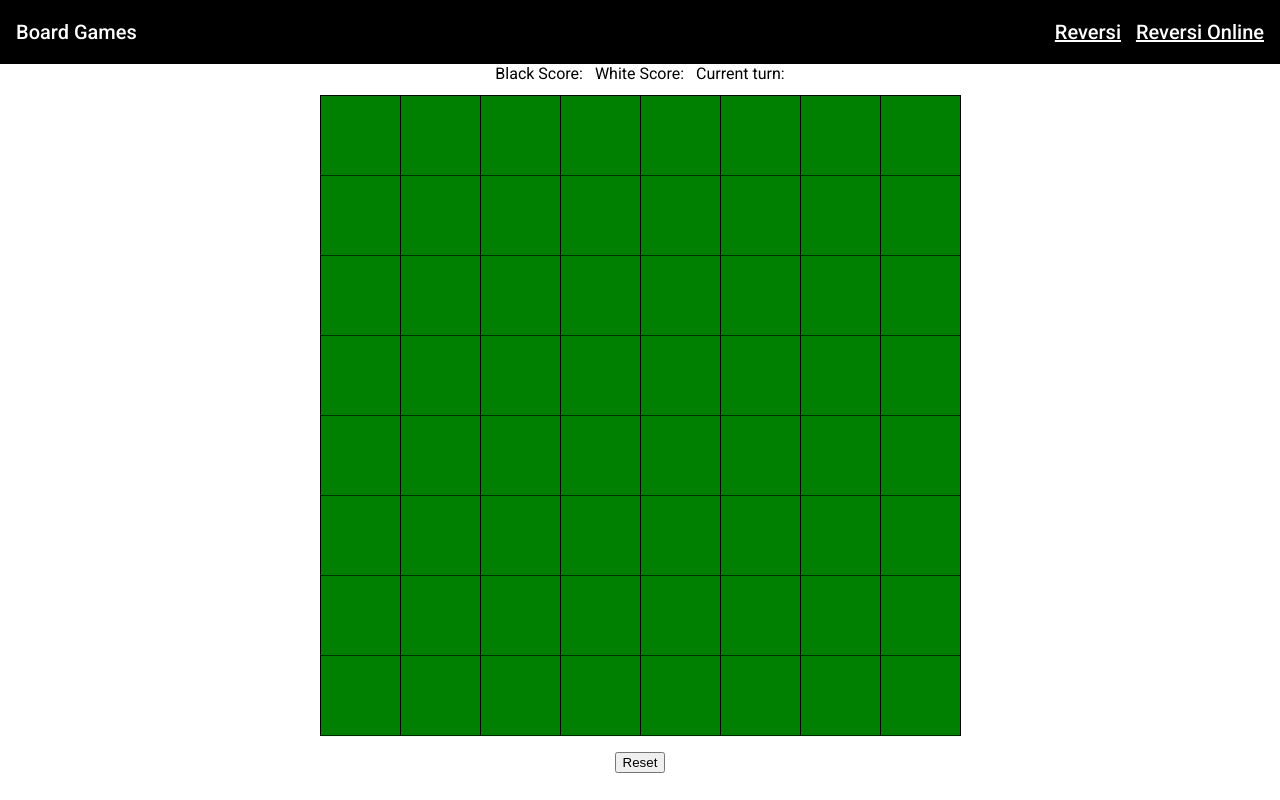
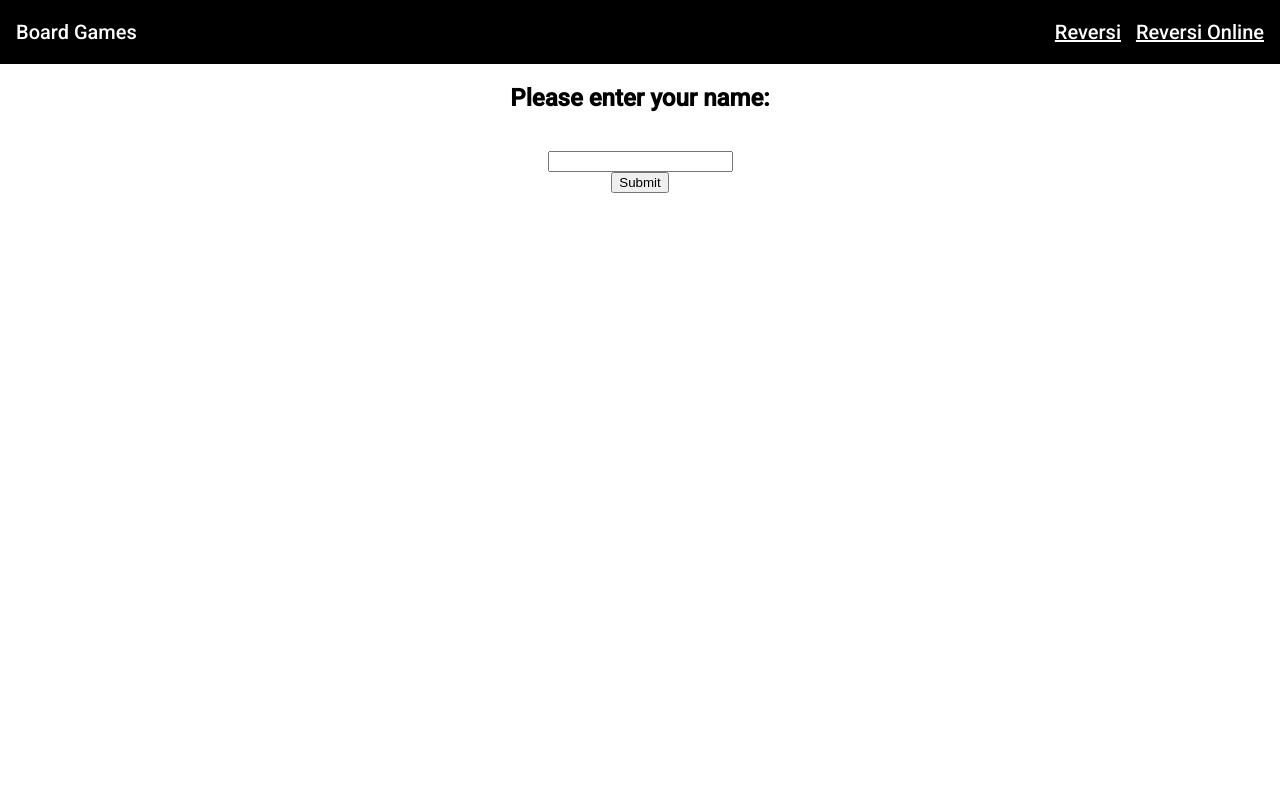
Before and after one commit to justonhart/BoardGames, an Angular app: page /reversiOnline in a window 1280 px wide. Built offline with nearby package versions, Linux system fonts and the light colour scheme; no server answers.

Commit message:
added enter name form before canvas is drawn. no backend interaction yet

```diff
--- a/src/app/online-reversi/online-reversi.component.css
+++ b/src/app/online-reversi/online-reversi.component.css
@@ -2,10 +2,10 @@ div{
     text-align: center;
 }
 
-.e{
+/* .e{
     display: inline-block;
     margin: auto;
-}
+} */
 canvas{
     padding: 12px;
 }
--- a/src/app/online-reversi/online-reversi.component.html
+++ b/src/app/online-reversi/online-reversi.component.html
@@ -1,3 +1,4 @@
+<div [hidden]="!name">
   <div>
     Black Score: {{blackScore}}
     &nbsp;&nbsp;White Score: {{whiteScore}}
@@ -8,3 +9,12 @@
     <canvas class="e" #canvas (click)="onClick($event)" ></canvas>
   </div>
   <div><button class="e" (click)="reset()">Reset</button></div>
+</div>
+
+<div *ngIf="name==undefined">
+  <div>
+    <h2>Please enter your name:</h2><br>
+    <input #nameField type="text"><br>
+    <button class="e" (click)="start(nameField.value)">Submit</button>
+  </div>
+</div>
--- a/src/app/online-reversi/online-reversi.component.ts
+++ b/src/app/online-reversi/online-reversi.component.ts
@@ -36,38 +36,18 @@ export class OnlineReversiComponent implements OnInit {
   private whiteScore;
   private grid;
 
+  private name;
 
   constructor() {
   }
 
   ngOnInit() {
-    //connect the component to the reversi server
-    this.socket = io("http://98.162.221.99:3000");
   }
 
   ngAfterViewInit(){
-    const canvasEl: HTMLCanvasElement = this.canvas.nativeElement;
-    this.context = canvasEl.getContext('2d');
-
-    canvasEl.width = this.gridPixelWidth;
-    canvasEl.height = this.gridPixelHeight;
-
-    this.socket.on("data", data=>{
-      this.parseSeverData(data);
-      this.updateGridGraphics();
-    });
-
-    this.socket.on("noMoves", function(){
-      alert(this.turn + " has no moves available!\nPassing turn to " + this.opponent());
-    })
-
-    this.socket.on("end", winner=>{
-      this.endGame(winner);
-    })
-
-    this.createGrid();
   }
 
+  //draw a blank gameboard
   private createGrid() {
 
     //pixel size of grid
@@ -144,6 +124,7 @@ export class OnlineReversiComponent implements OnInit {
     this.sendMove(x,y);
   }
 
+  //handle the endgame signal
   private endGame(winner: string){
     switch(winner){
       case "black":
@@ -164,10 +145,12 @@ export class OnlineReversiComponent implements OnInit {
     }
   }
 
+  //emit the move to the sever
   private sendMove(x: number, y: number){
     this.socket.emit("move", {x,y});
   }
 
+  //handle data received from server
   private parseSeverData(data: any){
     this.blackScore = data.blackScore;
     this.whiteScore = data.whiteScore;
@@ -180,13 +163,54 @@ export class OnlineReversiComponent implements OnInit {
     return this.grid[x][y];
   }
 
+  //reset the board state
   private reset(){
     this.socket.emit("reset");
   }
 
+  //get the opponent's color
   private opponent(){
     if(this.turn != "white")
       return "black";
     return "white";
   }
+
+  //set name and start board
+  private start(name: string){
+    if(name){
+      this.name = name;
+      this.initBoard();
+      this.connectGame();
+    }
+  }
+
+  //connect the client to the reversi server and set socket handling
+  private connectGame(){
+
+    //connect the component to the reversi server
+    this.socket = io("http://98.162.221.99:3000");
+
+    this.socket.on("data", data=>{
+      this.parseSeverData(data);
+      this.updateGridGraphics();
+    });
+
+    this.socket.on("noMoves", function(){
+      alert(this.turn + " has no moves available!\nPassing turn to " + this.opponent());
+    })
+
+    this.socket.on("end", winner=>{
+      this.endGame(winner);
+    })
+  }
+
+  //unhide and draw the grid
+  private initBoard(){
+    const canvasEl: HTMLCanvasElement = this.canvas.nativeElement;
+    this.context = canvasEl.getContext('2d');
+
+    canvasEl.width = this.gridPixelWidth;
+    canvasEl.height = this.gridPixelHeight;
+    this.createGrid();
+  }
 }
```
Lines whose indentation alone changed are shown as unchanged.
